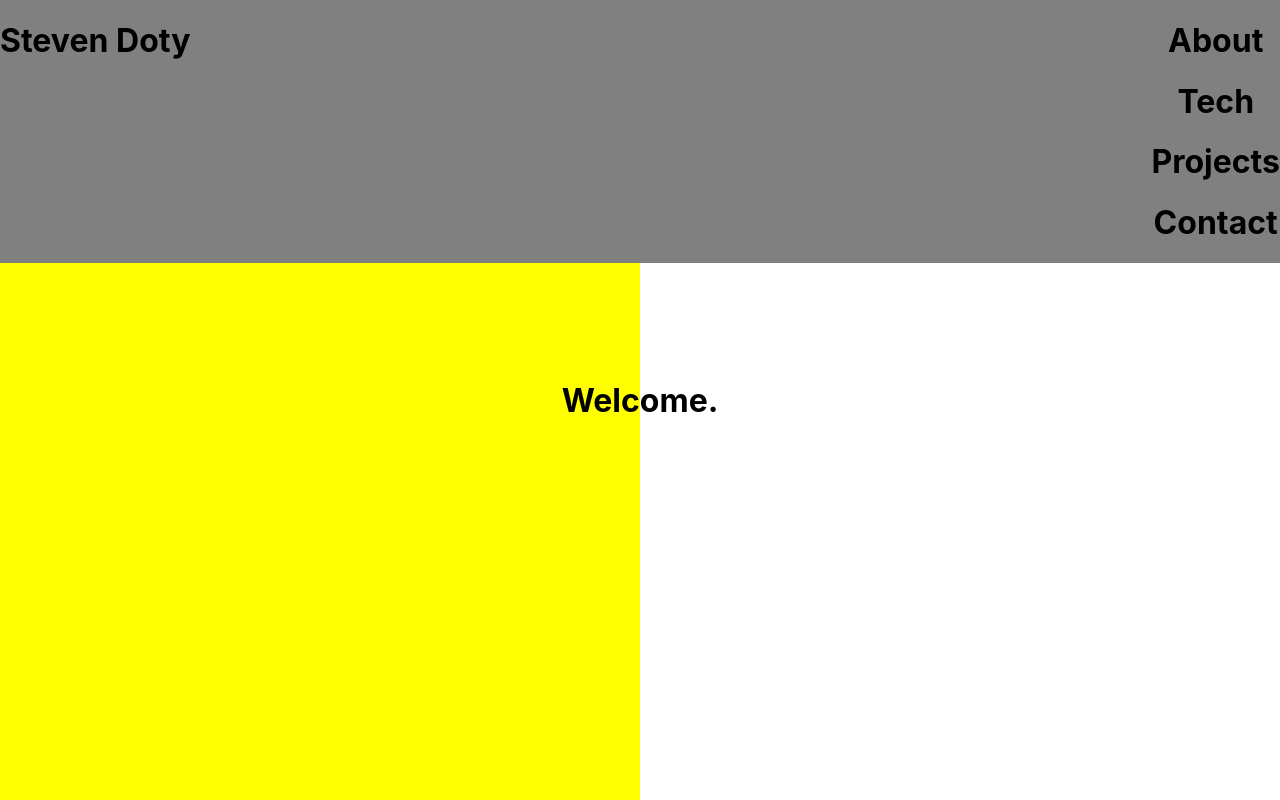
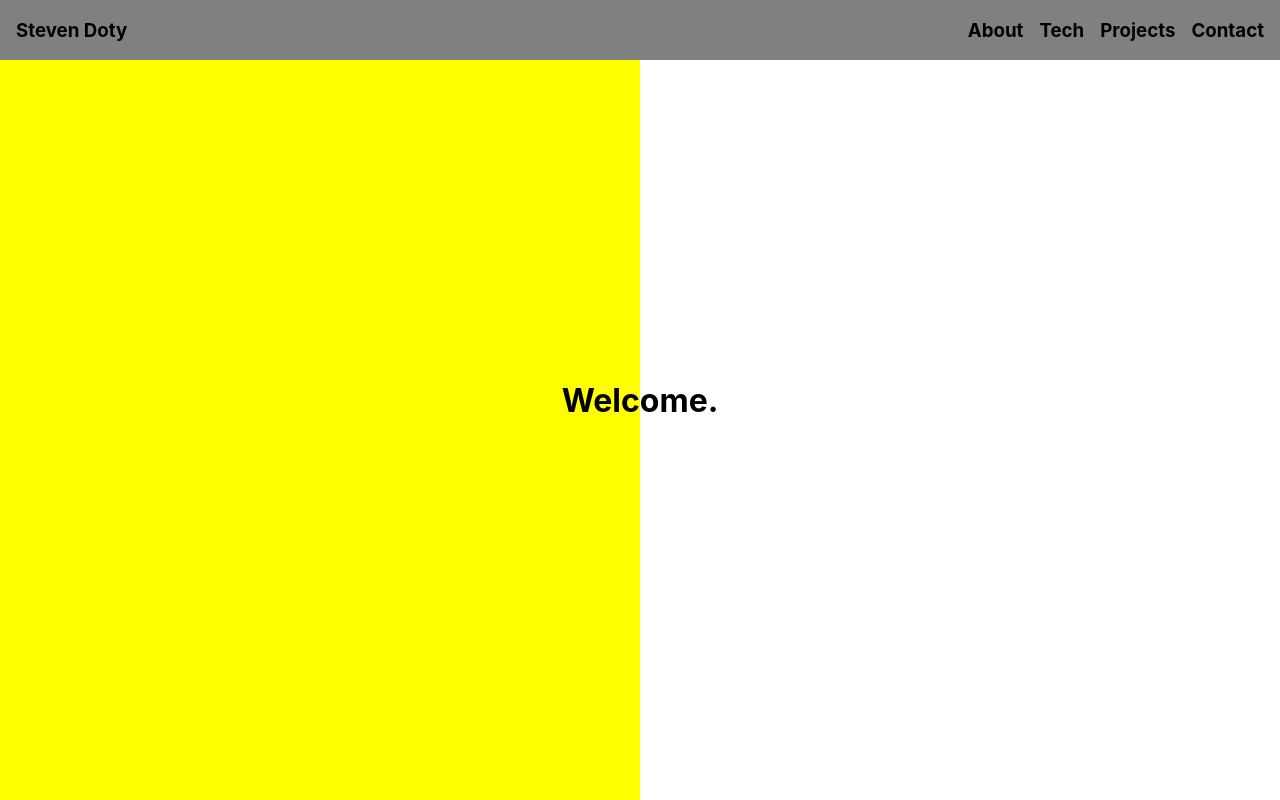
Before and after one commit to stevedoty/stevendoty, a React (Create React App) app: page / in a window 1280 px wide. Built offline with nearby package versions, Linux system fonts and the light colour scheme.

Commit message:
nav cleanup

```diff
--- a/src/App.css
+++ b/src/App.css
@@ -7,15 +7,27 @@
   top: 0;
   z-index: 100;
   background-color: grey;
-  width: 100%;
+  width: 100vw;
   padding: 0;
   margin: 0;
   display: flex;
   flex-direction: row;
   justify-content: space-between;
 }
-.nav-left{
-
+#nav-left{
+  display: flex;
+  flex-direction: column;
+  justify-content: left;
+  margin-left: 1rem;
+}
+#nav-right{
+  display: flex;
+  flex-direction: row;
+  justify-content: right;
+}
+#nav-right > * {
+  margin-right: 1rem;
+  align-items: center;
 }
 /* --------------------------------------------- */
 .hero-background{
@@ -29,7 +41,6 @@
   background-color: yellow;
 }
 #hero-right{
-
   left: 50vw;
   background-color: white;
 }
--- a/src/components/navbar/navbar.tsx
+++ b/src/components/navbar/navbar.tsx
@@ -4,13 +4,13 @@ const Navbar = () => {
   return (
     <div className="Navbar">
       <div id="nav-left">
-        <h1>Steven Doty</h1>
+        <h3>Steven Doty</h3>
       </div>
       <div id="nav-right">
-        <h1>About</h1>
-        <h1>Tech</h1>
-        <h1>Projects</h1>
-        <h1>Contact</h1>
+        <h3>About</h3>
+        <h3>Tech</h3>
+        <h3>Projects</h3>
+        <h3>Contact</h3>
       </div>
     </div>
   );
```
